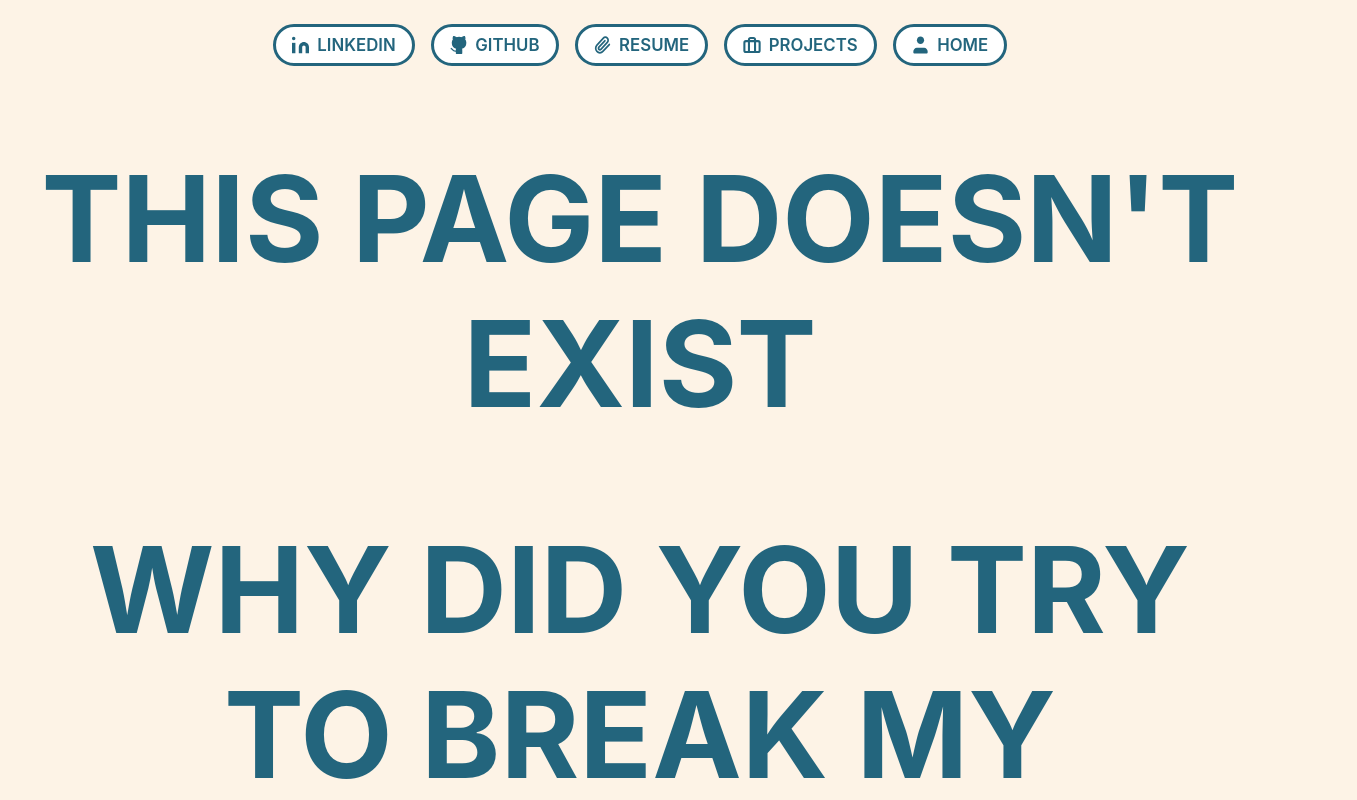
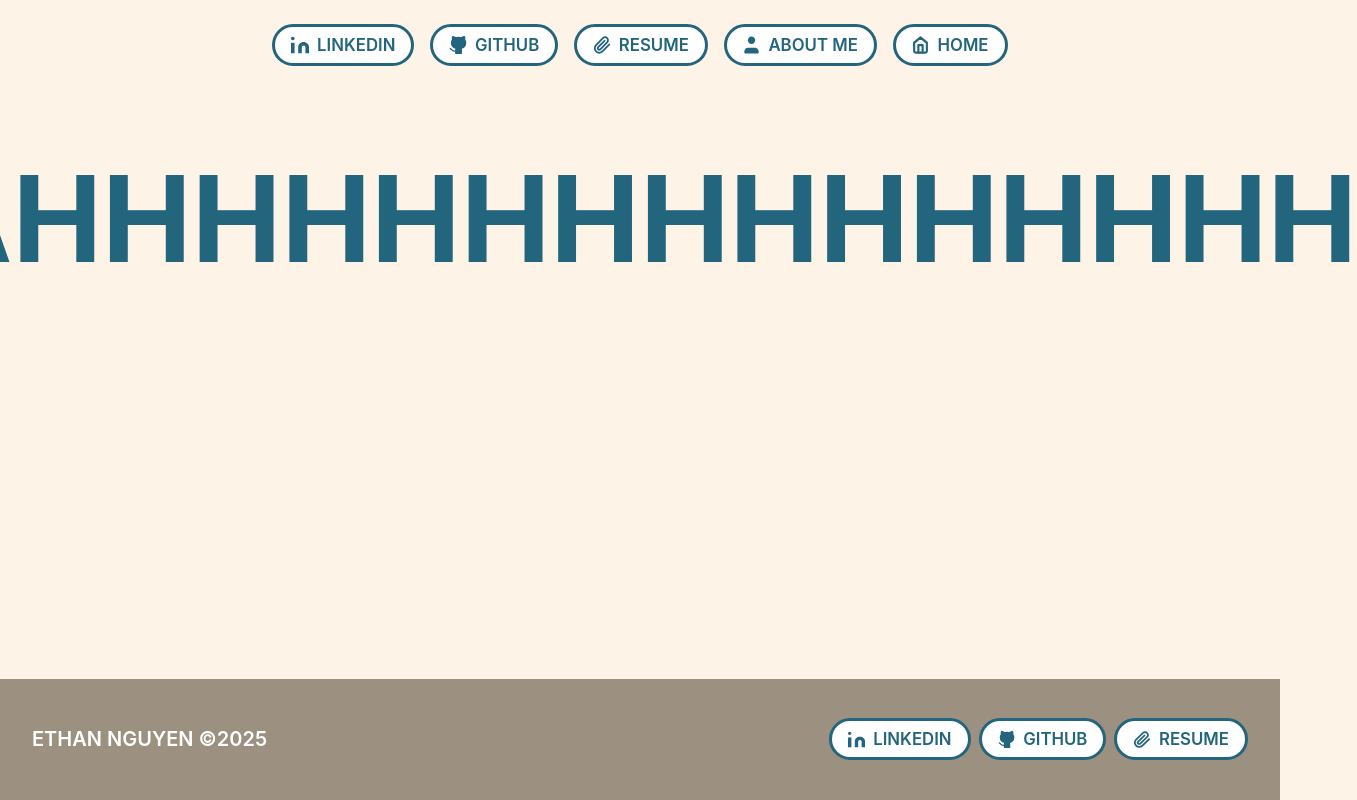
Before and after one commit to FunniNam3/FunniNam3.github.io, a React (Create React App) app in the folder my-app/: page /Projects in a window 1280 px wide. Shown: the top 800 px of the page, 1357 px wide, since content can reach past the window. Built offline with nearby package versions, Linux system fonts and the light colour scheme.

Commit message:
Small header changes

```diff
--- a/my-app/src/AboutMe.tsx
+++ b/my-app/src/AboutMe.tsx
@@ -46,6 +46,9 @@ function AboutMe() {
 
       <div className="RandomPics">
         <h1 className="Climbing">SOME PICS OF ME CLIMBING</h1>
+        <div>
+          <img src="Climbing 1.jpg" alt="Climbing pic 1" />
+        </div>
       </div>
     </div>
   );
--- a/my-app/src/Header.tsx
+++ b/my-app/src/Header.tsx
@@ -5,6 +5,7 @@ import GitHub from "./images/GitHub.svg";
 import PaperClip from "./images/PaperClip.svg";
 import Suitcase from "./images/Suitcase.svg";
 import Person from "./images/Person.svg";
+import House from "./images/House.svg";
 import "./Header.css";
 
 function Header() {
@@ -25,10 +26,26 @@ function Header() {
         <img className="Social" src={PaperClip} alt="" />
         RESUME
       </a>
-      <a className="Social">
-        <img className="Social" src={Suitcase} alt="" />
-        PROJECTS
-      </a>
+      <Routes>
+        <Route
+          path="*"
+          element={
+            <Link className="Social" to="/Projects">
+              <img className="Social" src={Suitcase} alt="" />
+              PROJECTS
+            </Link>
+          }
+        />
+        <Route
+          path="/Projects"
+          element={
+            <Link className="Social" to="/AboutMe">
+              <img className="Social" src={Person} alt="" />
+              ABOUT ME
+            </Link>
+          }
+        />
+      </Routes>
       <Routes>
         <Route
           path="/"
@@ -43,7 +60,7 @@ function Header() {
           path="*"
           element={
             <Link className="Social" to="/">
-              <img className="Social" src={Person} alt="" />
+              <img className="Social" src={House} alt="" />
               HOME
             </Link>
           }
--- a/my-app/src/Main.tsx
+++ b/my-app/src/Main.tsx
@@ -3,12 +3,14 @@ import { Routes, Route } from "react-router-dom";
 import Home from "./Home.tsx";
 import AboutMe from "./AboutMe.tsx";
 import Broken from "./Broken.tsx";
+import Projects from "./Projects.tsx";
 
 function Main() {
   return (
     <Routes>
       <Route path="/" element={<Home />} />
       <Route path="/AboutMe" element={<AboutMe />} />
+      <Route path="/Projects" element={<Projects />} />
       <Route path="*" element={<Broken />} />
     </Routes>
   );
--- /dev/null
+++ b/my-app/src/Projects.tsx
@@ -0,0 +1,12 @@
+import React from "react";
+import "./Projects.css";
+
+function Projects() {
+  return (
+    <div>
+      <h1>AHHHHHHHHHHHHHHH</h1>
+    </div>
+  );
+}
+
+export default Projects;
```
Also changed, not shown: my-app/public/Climbing 1.jpg (added), my-app/src/Projects.css (added), my-app/src/images/House.svg (added).
